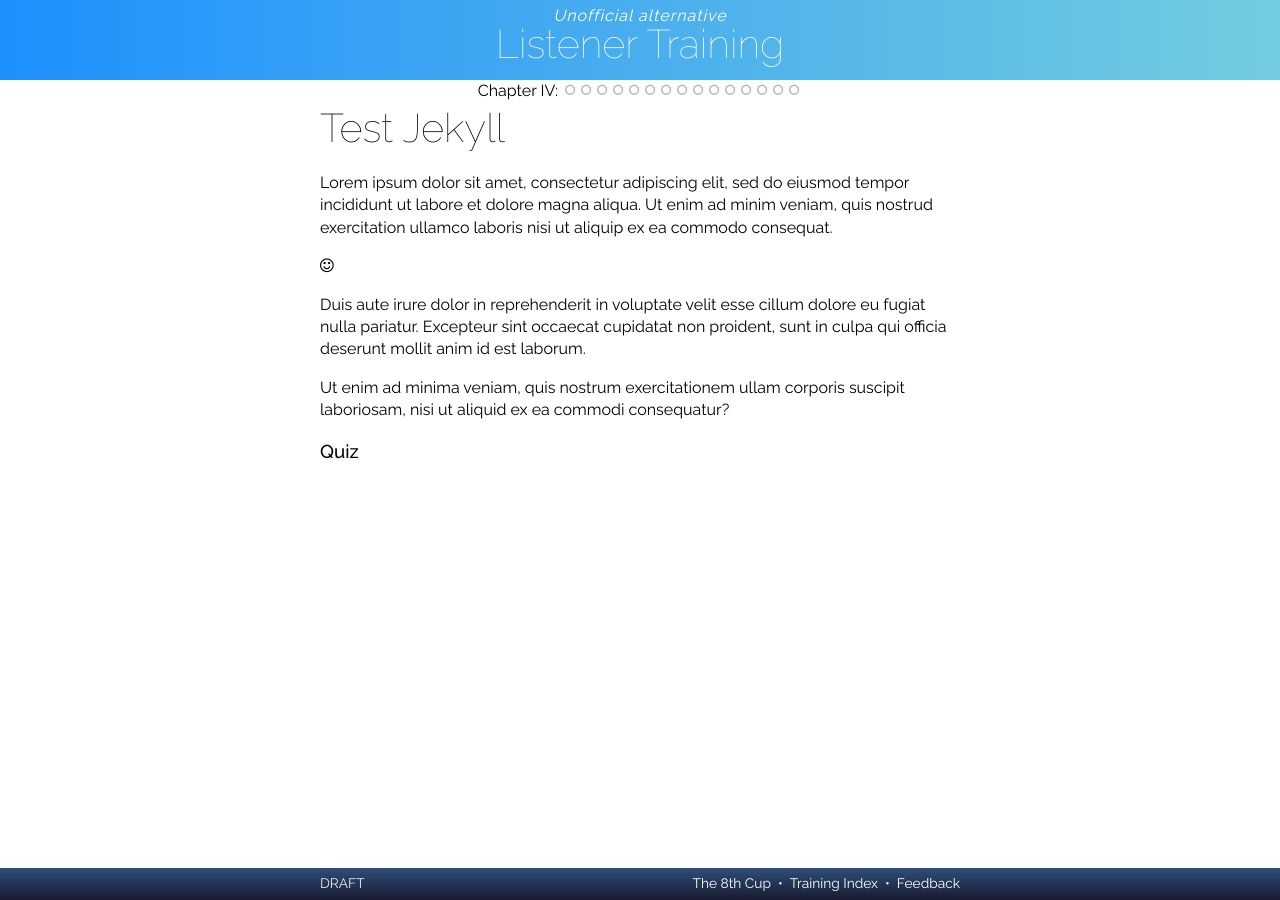
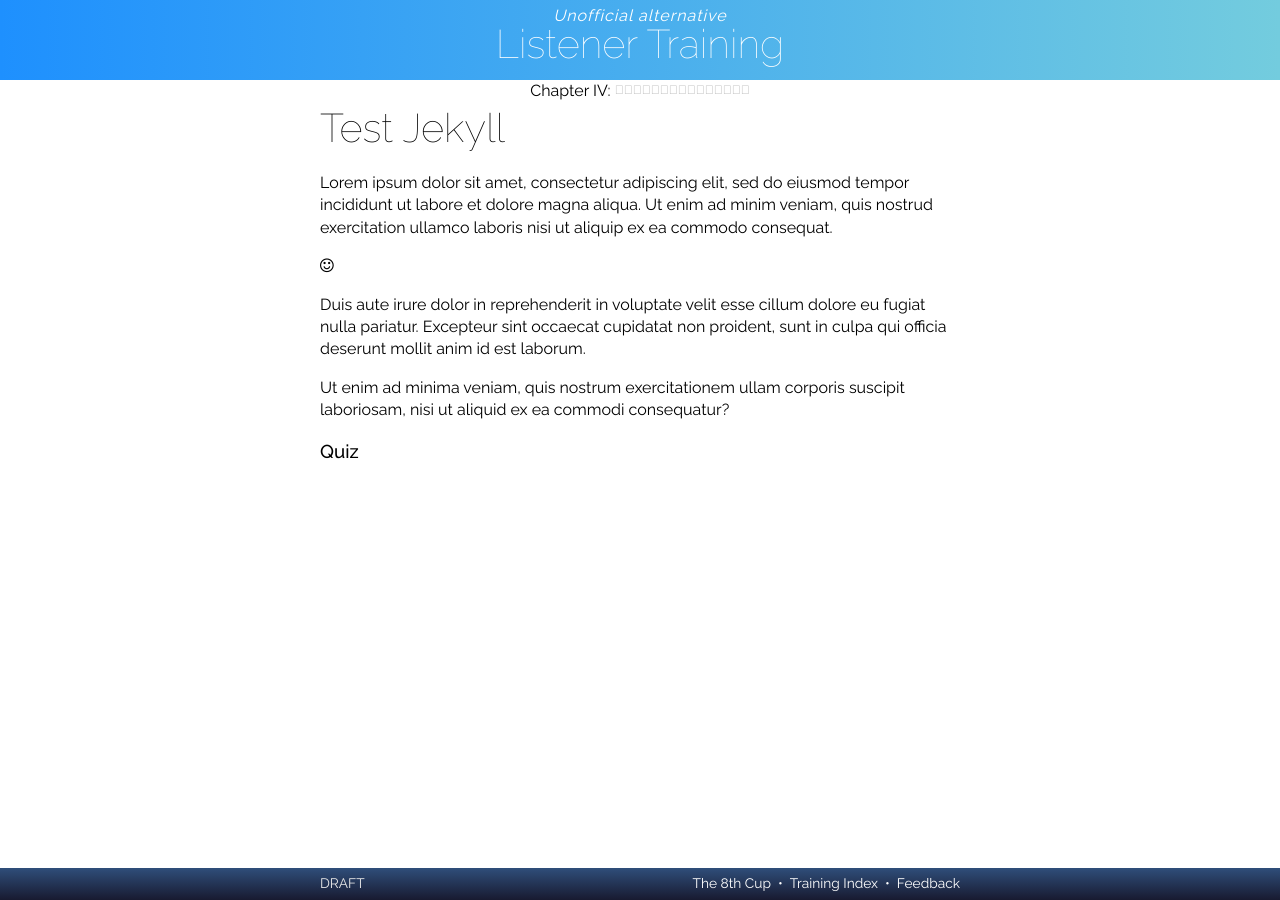
Before and after one commit to RarelyCharlie/rarelycharlie.github.io, a Jekyll site: the page built from test.md, in a window 1280 px wide. Built offline with Jekyll 4.4.1, drawn with Linux system fonts in a browser that asks for light colours; nearby versions of some CDN libraries.

Commit message:
anchor blobs

```diff
--- a/_layouts/listen.html
+++ b/_layouts/listen.html
@@ -236,7 +236,7 @@ reviewpage = function () {
 {% assign thischap = -1 %}{% assign chapstart = 0 %}{% assign final = 0 %}
 {% for section in site.listen %}{% if section.class == 'chapter' and section.serial > page.serial %}{% break %}{% endif %}{% if section.class == 'chapter' %}{% assign thischap = thischap | plus: 1 %}{% assign chapstart = section.serial | plus: 1 %}{% else %}{% assign final = section.serial %}{% endif %}{% endfor %}
 Chapter {% case thischap %}{% when 1 %}I{% when 2 %}II{% when 3 %}III{% when 4 %}IV{% endcase %}:
-<span>{% for i in (chapstart..final) %}{% if i <= page.serial %}<i class="fa fa-circle" style="color: #4c6;"></i>{% else %}<i class="fa fa-circle-o" style="color: #bbb;"></i>{% endif %}{% endfor %}</span>
+<span>{% for i in (chapstart..final) %}{% if i <= page.serial %}<a style="color: #4c6;">&#xf111;</a>{% else %}<a style="color: #bbb;">&#xf10c;</a>{% endif %}{% endfor %}</span>
 {% endif %}</div>
 
 <h1 data-section="{{ page.serial }}">{{ page.title }}</h1>
```
